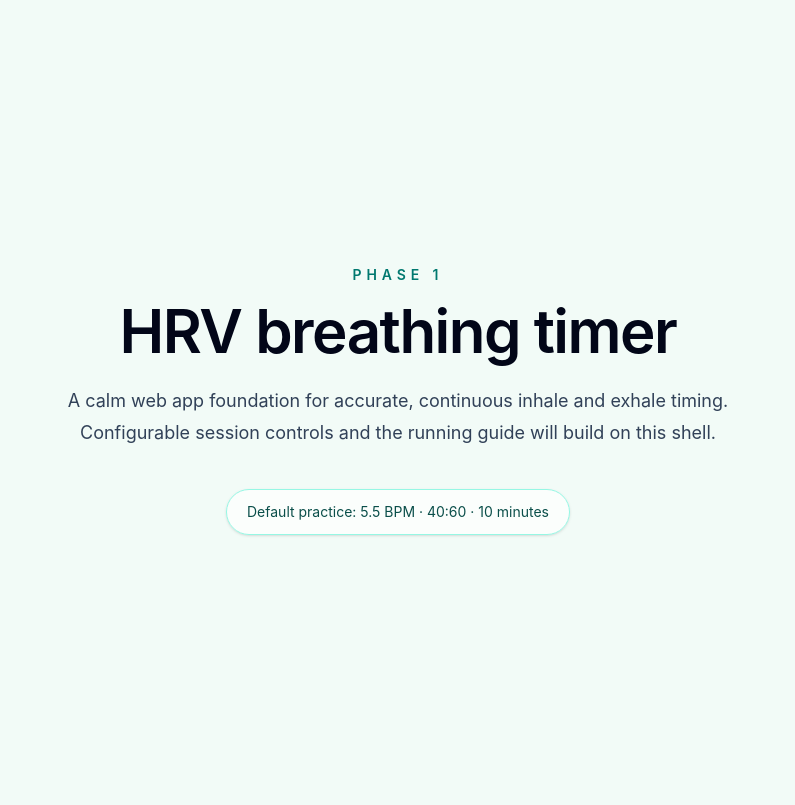
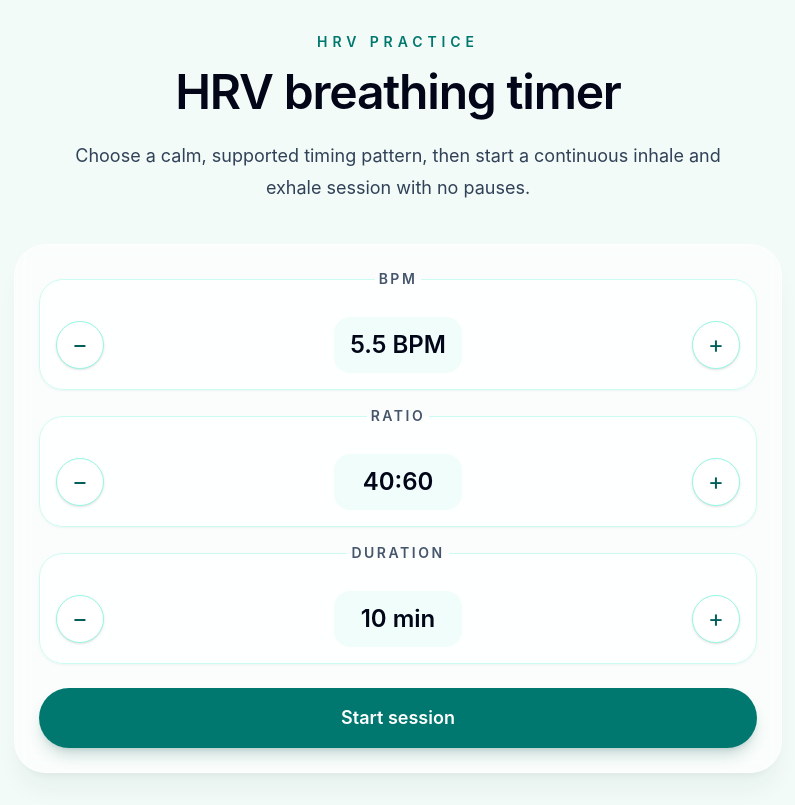
Before and after one commit to lucindo/pb, a React (Vite) app: page / in a window 1280 px wide. Shown: the whole page, without its empty margins (242-1037 px from the left). Built offline with nearby package versions, Linux system fonts and the light colour scheme.

Commit message:
feat(01-03): implement finite settings steppers
- Adds reusable finite-option stepper and ordered settings form
- Wires main screen defaults, compact ratio labels, and open-ended duration stepping

```diff
--- a/src/app/App.tsx
+++ b/src/app/App.tsx
@@ -1,20 +1,32 @@
+import { useState } from 'react'
+
+import { SettingsForm } from '../components/SettingsForm'
+import { DEFAULT_SETTINGS, type SessionSettings } from '../domain/settings'
+
 export default function App() {
+  const [settings, setSettings] = useState<SessionSettings>(DEFAULT_SETTINGS)
+
   return (
-    <main className="min-h-screen bg-[var(--color-breathing-bg)] px-6 py-10 text-slate-900">
-      <section className="mx-auto flex min-h-[calc(100vh-5rem)] max-w-3xl flex-col items-center justify-center text-center">
+    <main className="min-h-screen bg-[var(--color-breathing-bg)] px-6 py-8 text-slate-900">
+      <section className="mx-auto flex min-h-[calc(100vh-4rem)] max-w-3xl flex-col items-center justify-center text-center">
         <p className="mb-4 text-sm font-semibold uppercase tracking-[0.35em] text-teal-700">
-          Phase 1
+          HRV practice
         </p>
-        <h1 className="text-4xl font-semibold tracking-tight text-slate-950 sm:text-6xl">
+        <h1 className="text-4xl font-semibold tracking-tight text-slate-950 sm:text-5xl">
           HRV breathing timer
         </h1>
         <p className="mt-6 max-w-2xl text-lg leading-8 text-slate-700">
-          A calm web app foundation for accurate, continuous inhale and exhale
-          timing. Configurable session controls and the running guide will build
-          on this shell.
+          Choose a calm, supported timing pattern, then start a continuous inhale
+          and exhale session with no pauses.
         </p>
-        <div className="mt-10 rounded-full border border-teal-200 bg-white/70 px-5 py-3 text-sm text-teal-900 shadow-sm">
-          Default practice: 5.5 BPM · 40:60 · 10 minutes
+        <div className="mt-10 w-full rounded-[2rem] border border-white/70 bg-white/60 p-5 shadow-xl shadow-teal-950/5 backdrop-blur sm:p-6">
+          <SettingsForm settings={settings} isRunning={false} onChange={setSettings} />
+          <button
+            type="button"
+            className="mt-6 w-full rounded-full bg-teal-700 px-6 py-4 text-lg font-semibold text-white shadow-lg shadow-teal-900/20 transition hover:bg-teal-800 focus:outline-none focus:ring-4 focus:ring-teal-200"
+          >
+            Start session
+          </button>
         </div>
       </section>
     </main>
--- /dev/null
+++ b/src/components/SettingsForm.tsx
@@ -0,0 +1,56 @@
+import {
+  BPM_OPTIONS,
+  DURATION_OPTIONS,
+  RATIO_OPTIONS,
+  type DurationOption,
+  type RatioLabel,
+  type SessionSettings,
+} from '../domain/settings'
+import { SettingsStepper } from './SettingsStepper'
+
+export interface SettingsFormProps {
+  settings: SessionSettings
+  isRunning: boolean
+  onChange(settings: SessionSettings): void
+}
+
+function formatBpm(value: number): string {
+  return `${value} BPM`
+}
+
+function formatDuration(value: DurationOption): string {
+  return value === 'open-ended' ? 'Open-ended' : `${value} min`
+}
+
+export function SettingsForm({ settings, isRunning, onChange }: SettingsFormProps) {
+  const updateSettings = (nextSettings: Partial<SessionSettings>) => {
+    onChange({ ...settings, ...nextSettings })
+  }
+
+  return (
+    <div className="grid w-full gap-4" aria-label="Session settings">
+      <SettingsStepper
+        label="BPM"
+        value={settings.bpm}
+        options={BPM_OPTIONS}
+        formatValue={formatBpm}
+        onChange={(bpm) => updateSettings({ bpm })}
+        disabled={isRunning}
+      />
+      <SettingsStepper<RatioLabel>
+        label="Ratio"
+        value={settings.ratio}
+        options={RATIO_OPTIONS}
+        onChange={(ratio) => updateSettings({ ratio })}
+        disabled={isRunning}
+      />
+      <SettingsStepper<DurationOption>
+        label="Duration"
+        value={settings.durationMinutes}
+        options={DURATION_OPTIONS}
+        formatValue={formatDuration}
+        onChange={(durationMinutes) => updateSettings({ durationMinutes })}
+      />
+    </div>
+  )
+}
--- /dev/null
+++ b/src/components/SettingsStepper.tsx
@@ -0,0 +1,65 @@
+export interface SettingsStepperProps<T extends string | number> {
+  label: string
+  value: T
+  options: readonly T[]
+  formatValue?: (value: T) => string
+  onChange(value: T): void
+  disabled?: boolean
+}
+
+export function SettingsStepper<T extends string | number>({
+  label,
+  value,
+  options,
+  formatValue = String,
+  onChange,
+  disabled = false,
+}: SettingsStepperProps<T>) {
+  const selectedIndex = options.indexOf(value)
+  const canDecrease = selectedIndex > 0
+  const canIncrease = selectedIndex >= 0 && selectedIndex < options.length - 1
+
+  const changeBy = (offset: -1 | 1) => {
+    const nextValue = options[selectedIndex + offset]
+    if (nextValue !== undefined) {
+      onChange(nextValue)
+    }
+  }
+
+  return (
+    <fieldset
+      aria-label={label}
+      className="rounded-3xl border border-teal-100 bg-white/80 p-4 shadow-sm shadow-teal-900/5"
+    >
+      <legend className="px-1 text-sm font-semibold uppercase tracking-[0.18em] text-slate-600">
+        {label}
+      </legend>
+      <div className="mt-3 flex items-center justify-between gap-3">
+        <button
+          type="button"
+          aria-label={`Decrease ${label}`}
+          className="grid size-12 place-items-center rounded-full border border-teal-200 bg-white text-2xl leading-none text-teal-800 shadow-sm transition hover:bg-teal-50 focus:outline-none focus:ring-4 focus:ring-teal-200 disabled:cursor-not-allowed disabled:opacity-45"
+          disabled={disabled || !canDecrease}
+          onClick={() => changeBy(-1)}
+        >
+          −
+        </button>
+        <output
+          aria-live="polite"
+          className="min-w-32 rounded-2xl bg-teal-50 px-4 py-3 text-center text-2xl font-semibold text-slate-950"
+        >
+          {formatValue(value)}
+        </output>
+        <button
+          type="button"
+          aria-label={`Increase ${label}`}
+          className="grid size-12 place-items-center rounded-full border border-teal-200 bg-white text-2xl leading-none text-teal-800 shadow-sm transition hover:bg-teal-50 focus:outline-none focus:ring-4 focus:ring-teal-200 disabled:cursor-not-allowed disabled:opacity-45"
+          disabled={disabled || !canIncrease}
+          onClick={() => changeBy(1)}
+        >
+          +
+        </button>
+      </div>
+    </fieldset>
+  )
+}
```
Also changed, not shown: 1 other file (tests, documents, lock files or other folders).
